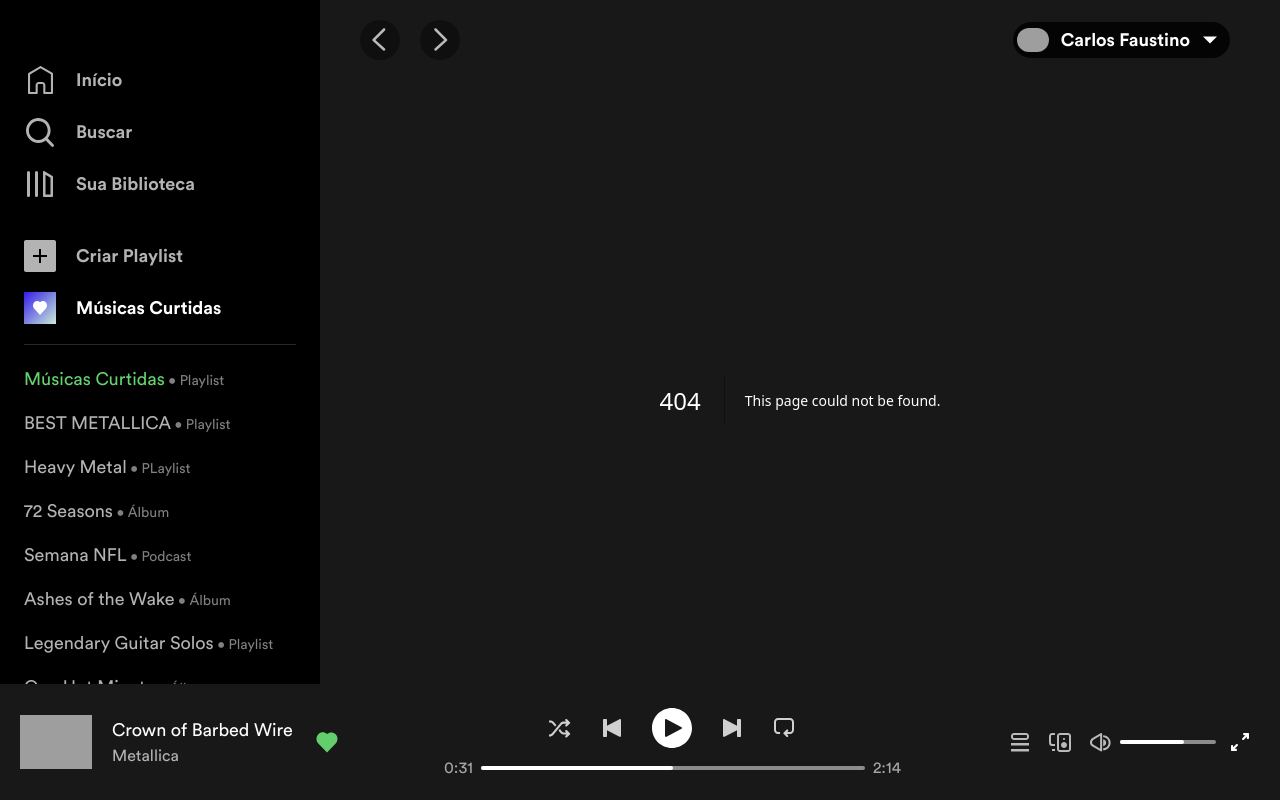
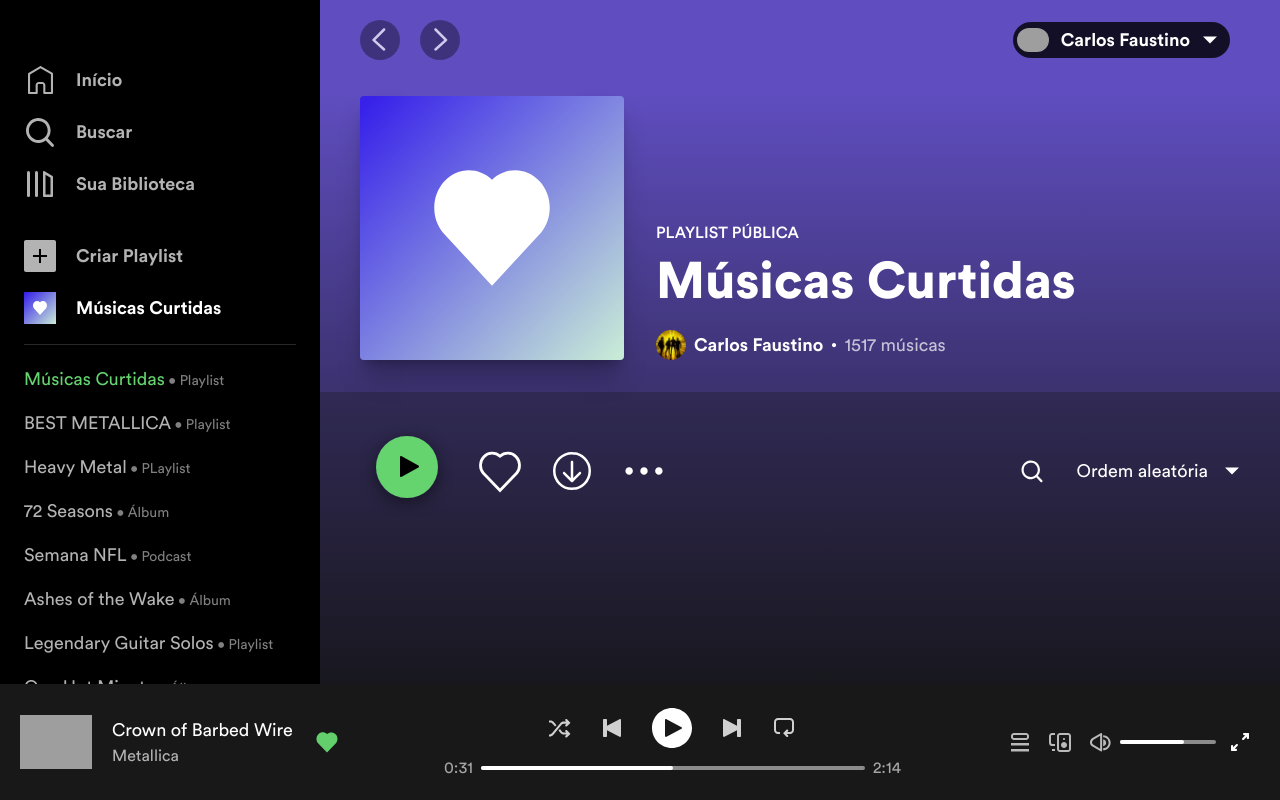
Before and after one commit to carlos-HFC/spotify, a Next.js app: page /musicas-curtidas in a window 1280 px wide. Before the commit this address had no page. Built offline with nearby package versions, Linux system fonts and the light colour scheme; grey boxes are pictures that could not be loaded.

Commit message:
liked songs page

```diff
--- /dev/null
+++ b/src/app/musicas-curtidas/page.tsx
@@ -0,0 +1,69 @@
+import Image from "next/image";
+
+import { Cover } from "@/components/Cover";
+
+export default function MusicasCurtidas() {
+  return (
+    <div className="flex flex-col bg-liked-page pt-24 min-h-screen">
+      <header className="mb-8 px-10">
+        <Cover
+          author="Carlos Faustino"
+          authorImage="/metallica.webp"
+          image="/assets/liked-song.svg"
+          qty={1517}
+          title="Músicas Curtidas"
+        />
+      </header>
+
+      <section className="bg-grayscale-1000/30 px-10 pt-8 h-screen">
+        <div className="flex justify-between items-center *:flex *:items-center">
+          <div className="gap-5">
+            <Image
+              src="/assets/play-green.svg"
+              alt="Tocar"
+              width={94}
+              height={94}
+            />
+            <Image
+              src="/assets/heart.svg"
+              alt="Coração"
+              width={52}
+              height={52}
+            />
+            <Image
+              src="/assets/download.svg"
+              alt="Download"
+              width={52}
+              height={52}
+            />
+            <Image
+              src="/assets/options.svg"
+              alt="Opções"
+              width={52}
+              height={52}
+            />
+          </div>
+
+          <div className="*:flex *:items-center gap-8">
+            <Image
+              src="/assets/search.svg"
+              alt="Buscar"
+              width={24}
+              height={24}
+            />
+
+            <div className="gap-4">
+              <span className="text-lg">Ordem aleatória</span>
+              <Image
+                src="/assets/arrow-down.svg"
+                alt="Abrir"
+                width={16}
+                height={16}
+              />
+            </div>
+          </div>
+        </div>
+      </section>
+    </div>
+  );
+}
```
